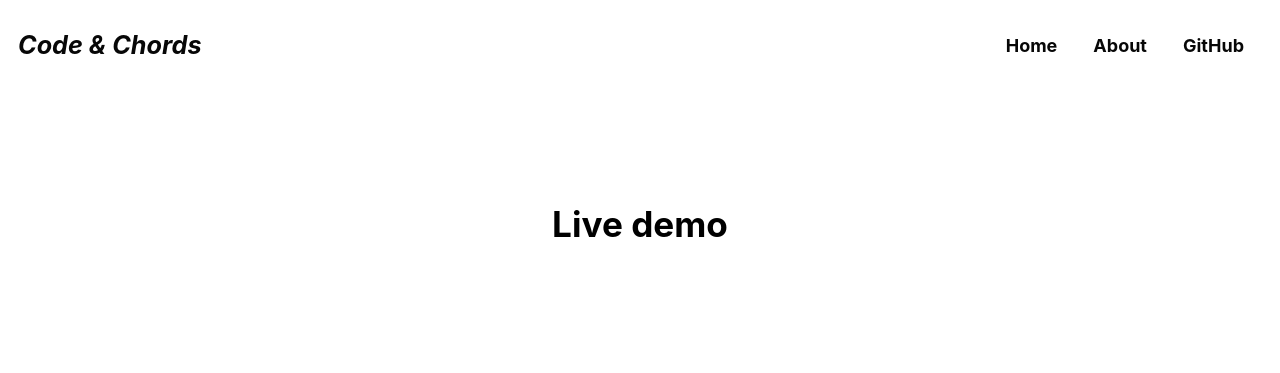
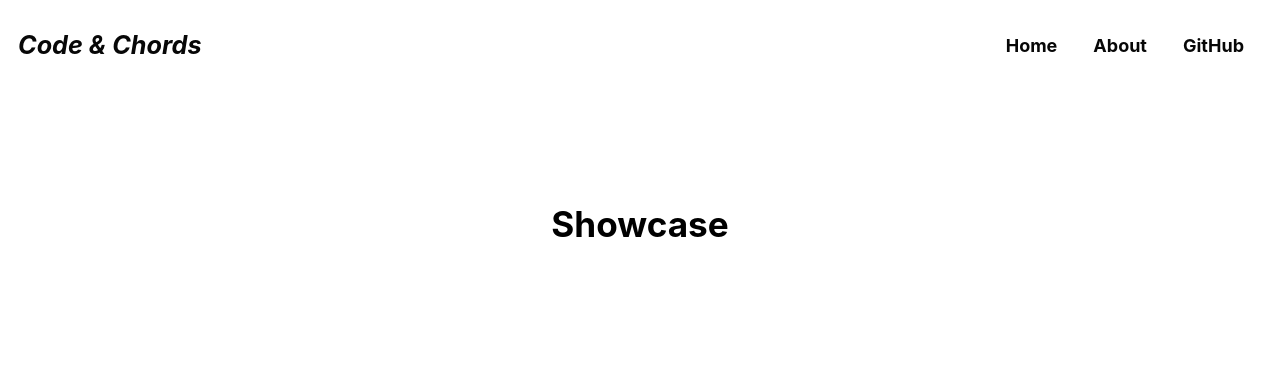
Before and after one commit to choiiis/minimal-mistakes-choiiis-customized, a Jekyll site: the page built from _pages/livedemo/gallery-demo.md, in a window 1280 px wide and 900 px high. Shown: the top 373 px of the window. Built offline with Jekyll 4.4.1, drawn with Linux system fonts in a browser that asks for light colours; cached includes are drawn as plain includes; some web fonts are replaced.

Commit message:
Change path to showcase

```diff
--- a/_data/navigation.yml
+++ b/_data/navigation.yml
@@ -22,5 +22,5 @@ categories:
     url: /categories/notes/
   - title: "Architecture & Patterns"
     url: /categories/architecture/
-  - title: "Live Demo"
-    url: /livedemo/
+  - title: "Showcase"
+    url: /showcase/
--- a/_pages/livedemo/gallery-demo.md
+++ b/_pages/livedemo/gallery-demo.md
@@ -1,6 +1,6 @@
 ---
-title: "Live demo"
-permalink: /livedemo/
+title: "Showcase"
+permalink: /showcase/
 comment: jfiewofjaiweofjawoeifjawieofj
 layout: gallery
 
```
